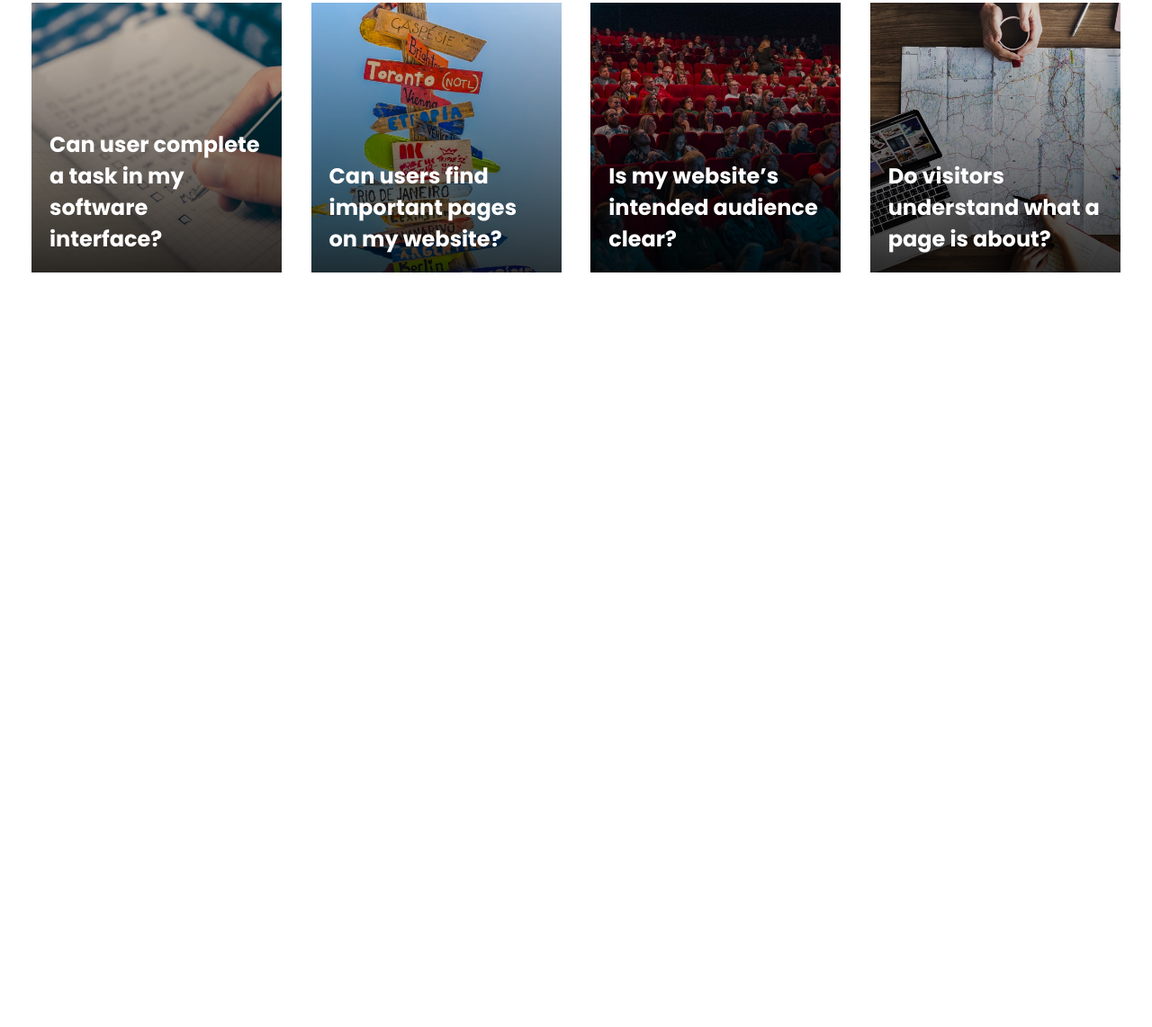
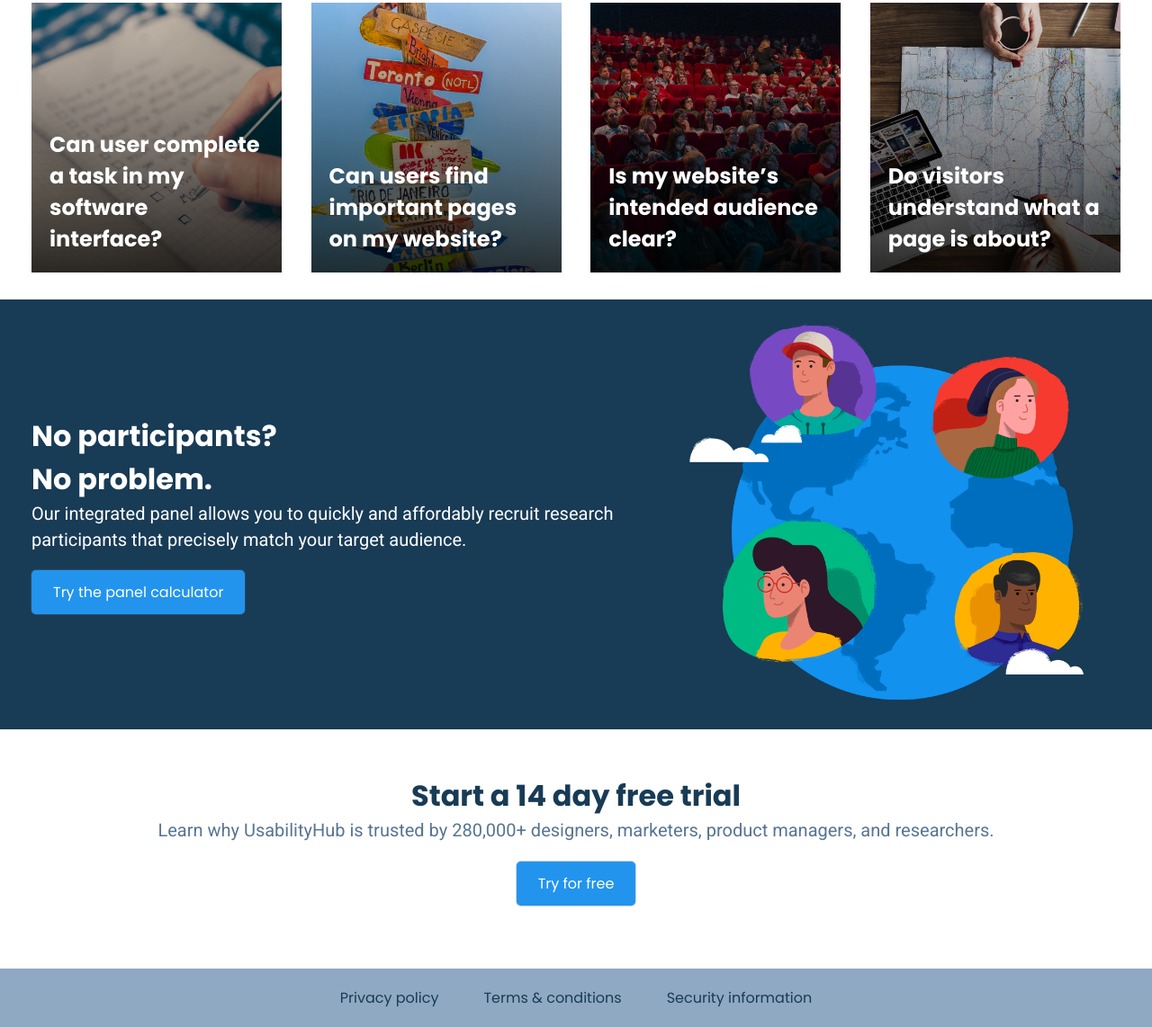
Before and after one commit to codeof-faith/Web-Development, a plain HTML site: page Home Page using Flex/index.html in a window 1280 px wide. Shown: the part 3357-4499 px from the top of the page at 90% size. Before the commit the page ends 3690 px from the top, so only its background shows below. Drawn offline with Linux system fonts and the light colour scheme.

Commit message:
Added CTA and footer section

```diff
--- a/Home Page using Flex/index.html
+++ b/Home Page using Flex/index.html
@@ -170,6 +170,38 @@
         </div>
     </div>
 
+    <div class="cta-section-box">
+        <div class="container cta-section flex">
+            <div class="cta-description">
+                <h2>No participants?</h2>
+                <h2>No problem.</h2>
+                <p style="color: white;">Our integrated panel allows you to quickly and affordably recruit research participants that precisely match your target audience.</p>
+                <a href="#" class="hover-link primary-button">Try the panel calculator</a>
+            </div>
+            <div class="cta-image">
+                <img class="back-image" src="./Assets/asset 40.png" alt="CTA-backImage">
+            </div>
+        </div>
+    </div>
+
+    <div class="trial-section">
+        <div class="container">
+            <h2>Start a 14 day free trial</h2>
+            <p>Learn why UsabilityHub is trusted by 280,000+ designers, marketers, product managers, and researchers.</p>
+            <a class="primary-button" href="#">Try for free</a>
+        </div>
+    </div>
+
+    <div class="footer">
+        <div class="container footer-box flex">
+            <div class="footer-links flex">
+                <a class="hover-link" href="#">Privacy policy</a>
+                <a class="hover-link" href="#">Terms & conditions</a>
+                <a class="hover-link" href="#">Security information</a>
+            </div>
+        </div>
+    </div>
+
     <script src="https://kit.fontawesome.com/eae0ba9398.js" crossorigin="anonymous"></script>
 </body>
 </html>
--- a/Home Page using Flex/style.css
+++ b/Home Page using Flex/style.css
@@ -222,6 +222,7 @@ header{
 }
 
 .examples-area{
+    flex-wrap: wrap;
     justify-content: space-between;
     margin-block: 30px;
 }
@@ -261,3 +262,49 @@ header{
     left: 20px;
     color: white;
 }
+
+.cta-section-box{
+    background-color: #183b56;
+    color: white;
+}
+
+.cta-section{
+    gap: 50px;
+}
+
+.cta-description{
+    margin-block: 30px;
+}
+.cta-description a {
+    margin-top: 20px;
+}
+
+.cta-image img{
+    width: 100%;
+}
+
+.trial-section {
+    margin-block: 50px;
+    text-align: center;
+}
+
+.trial-section a {
+    margin-block: 20px;
+}
+
+.footer{
+    background-color: #8fa9c2;
+    padding: 20px 0;
+}
+.footer-box{
+    justify-content: space-around;
+}
+
+.footer-links {
+    justify-content: space-between;
+    gap: 50px;
+}
+
+.text-link{
+    color: var(--primary-text-color);
+}
```
